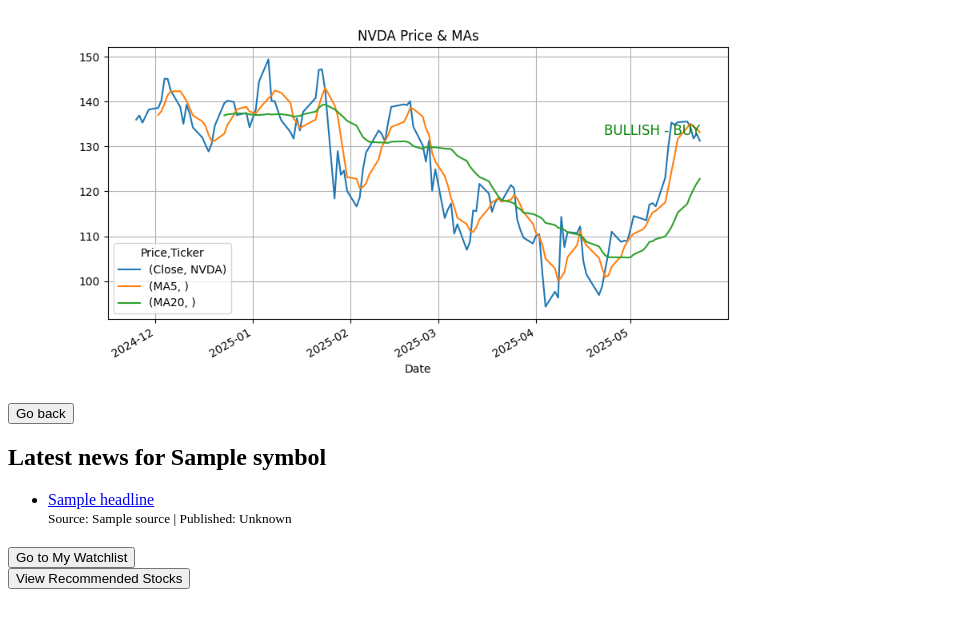
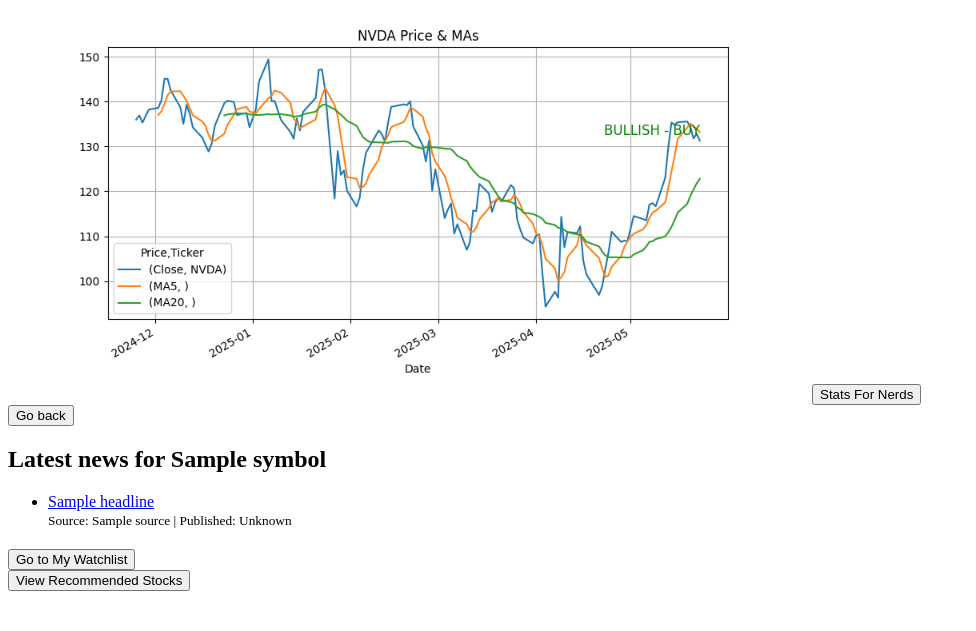
Before and after one commit to stonklord84/stock_analysis, a Flask app: template templates/index.html in a window 1280 px wide. Shown: the part 169-800 px from the top of the page, without its empty margins (0-976 px from the left). Run offline with Flask 3, Linux system fonts and the light colour scheme; the template is opened without the code that fills it: most values are stand-ins (such as "Sample title", 1, 10 or a date in 2020).

Commit message:
Update index.html

```diff
--- a/templates/index.html
+++ b/templates/index.html
@@ -16,9 +16,16 @@
     {% if signal %}
         <h2>Signal: {{ signal }}</h2>
         <img src="{{ url_for('static', filename='output.png') }}" width="800">
+
+        <a href="{{ url_for('statsForNerds') }}?symbol={{ symbol }}">
+            <button type="button">Stats For Nerds</button>
+        </a>
+
+
         <form action = "/" method="get">
             <button type="submit">Go back</button>
         </form>
+
     {% endif %}
 
     {% if news %}
```
